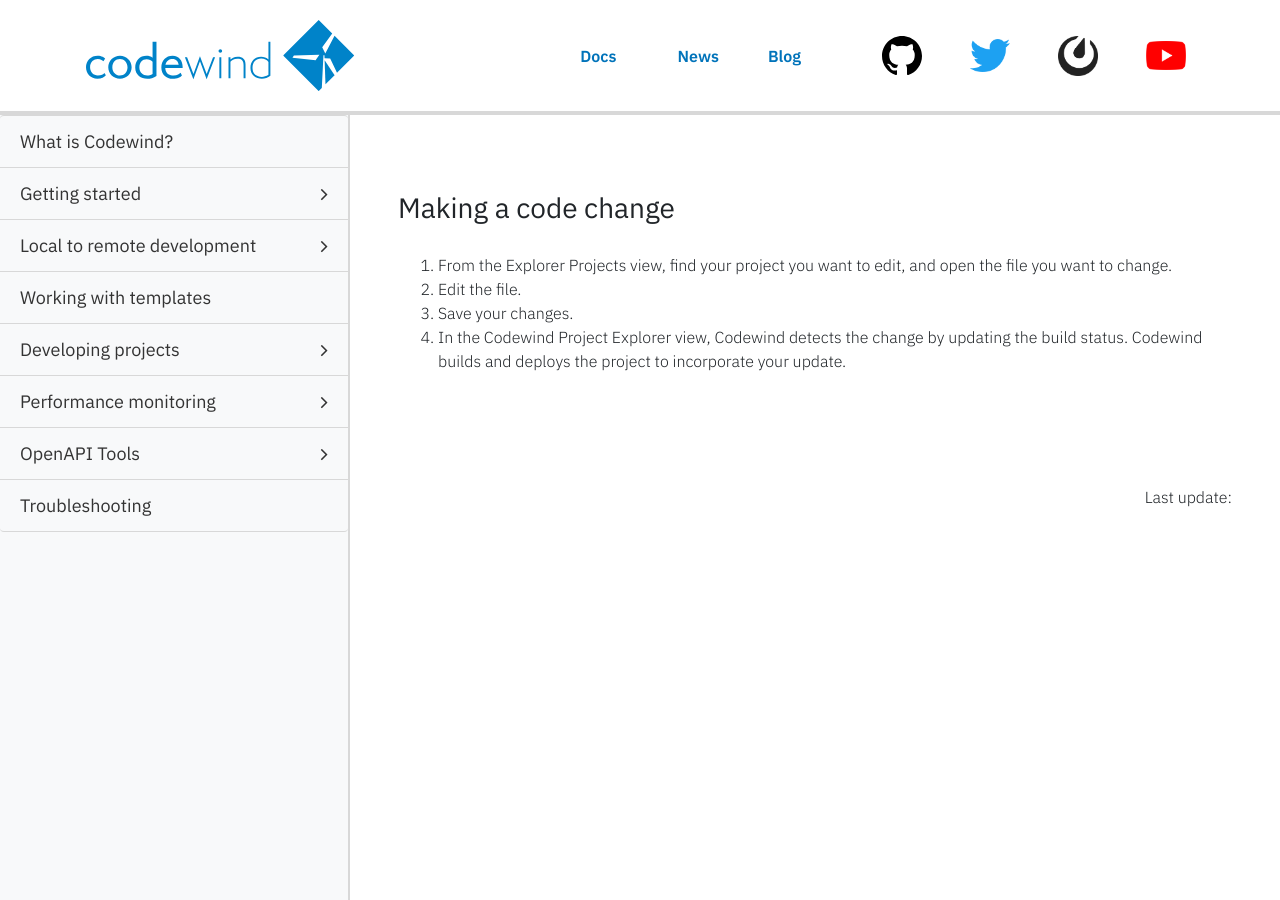
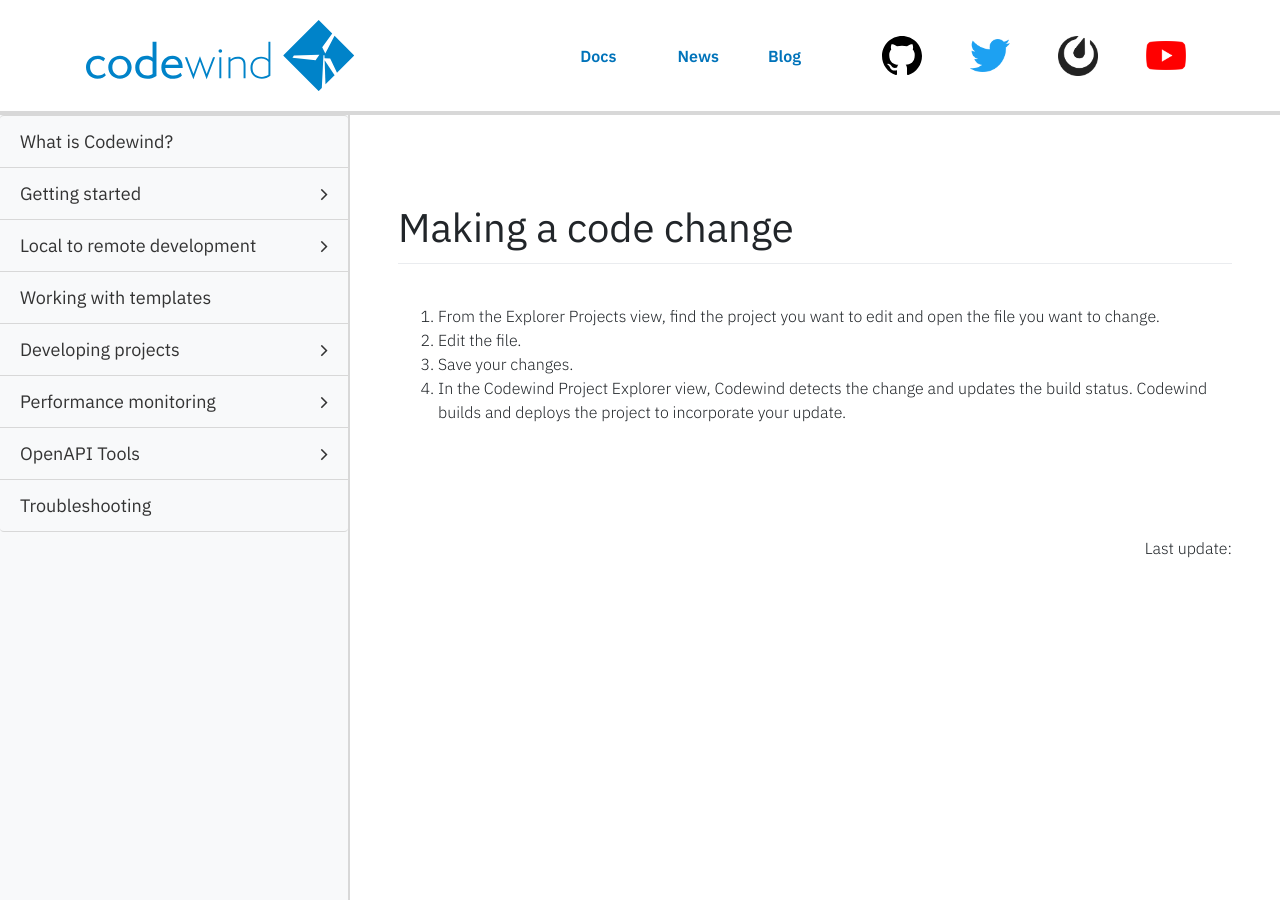
Before and after one commit to eclipse-archived/codewind-docs, a Jekyll site: the page built from docs/_documentations/mdt-che-codechange.md, in a window 1280 px wide and 900 px high. Built offline with Jekyll 4.4.1, drawn with Linux system fonts in a browser that asks for light colours; nearby versions of some CDN libraries; comment, search, counter and statistics services are not loaded.

Commit message:
Minor text edits

```diff
--- a/docs/_documentations/mdt-che-codechange.md
+++ b/docs/_documentations/mdt-che-codechange.md
@@ -8,8 +8,8 @@ permalink: mdt-che-codechange
 type: document
 ---
 
-### Making a code change
-1. From the Explorer Projects view, find your project you want to edit, and open the file you want to change.
+# Making a code change
+1. From the Explorer Projects view, find the project you want to edit and open the file you want to change.
 2. Edit the file.
 3. Save your changes.
-4. In the Codewind Project Explorer view, Codewind detects the change by updating the build status. Codewind builds and deploys the project to incorporate your update.
+4. In the Codewind Project Explorer view, Codewind detects the change and updates the build status. Codewind builds and deploys the project to incorporate your update.
```
